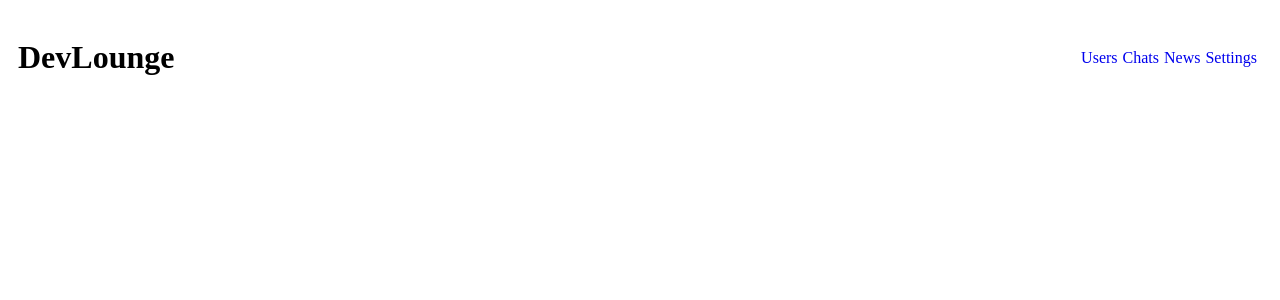
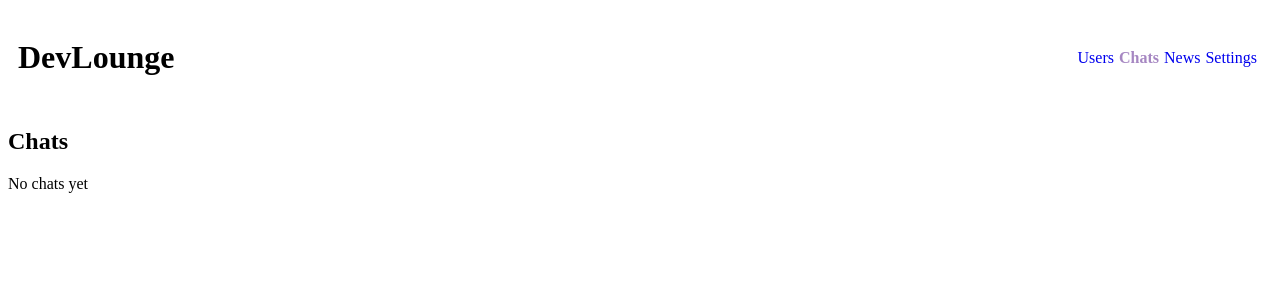
Before and after one commit to SoslanMorgoev/devlounge, a React (Vite) app: page /chats in a window 1280 px wide. Shown: the top 300 px of the page. Built offline with nearby package versions, Linux system fonts and the light colour scheme.

Commit message:
Add chats list page

```diff
--- a/src/App.tsx
+++ b/src/App.tsx
@@ -3,6 +3,7 @@ import MembersPage from "./pages/MembersPage";
 import ProfilePage from "./pages/ProfilePage";
 import ChatPage from "./pages/ChatPage";
 import { Header } from "./components/Header";
+import { ChatsPage } from "./pages/ChatsPage";
 
 function App() {
   return (
@@ -13,6 +14,7 @@ function App() {
           <Route path="/" element={<MembersPage />} />
           <Route path="/profile/:id" element={<ProfilePage />} />
           <Route path="/chat/:id" element={<ChatPage />} />
+          <Route path="/chats" element={<ChatsPage />} />
         </Routes>
       </main>
 
--- a/src/components/Header.tsx
+++ b/src/components/Header.tsx
@@ -8,7 +8,7 @@ export function Header() {
                 <nav>
                     <ul className="navigationList">
                         <li><NavLink to="/">Users</NavLink></li>
-                        <li><NavLink to="/">Chats</NavLink></li>
+                        <li><NavLink to="/chats">Chats</NavLink></li>
                         <li><NavLink to="/">News</NavLink></li>
                         <li><NavLink to="/">Settings</NavLink></li>
 
--- a/src/index.css
+++ b/src/index.css
@@ -62,6 +62,6 @@
   text-decoration: none;
 }
 .active {
-  color: rgb(124, 24, 217);
+  color: rgba(68, 4, 128, 0.479);
   font-weight: bold;
 }
--- /dev/null
+++ b/src/pages/ChatsPage.tsx
@@ -0,0 +1,29 @@
+import { Link } from "react-router";
+import { users } from "../data/users";
+import { useChatStore } from "../store/chatStore";
+
+export function ChatsPage() {
+    const messages = useChatStore((state) => state.messages);
+
+    const chatIds = [...new Set(messages.map(m => m.userId))];
+
+    const chatUsers = users.filter(user => chatIds.includes(user.id));
+
+    console.log("chto tam za chat", chatUsers);
+    return (
+        <div>
+            <h2>Chats</h2>
+            {!chatUsers.length && <p>No chats yet</p>}
+            <ul>
+                {chatUsers.map(user => {
+                    const lastMessage = messages.filter(m => m.userId === user.id).at(-1);
+                    return (
+                        <li key={user.id}>
+                            <Link to={`/chat/${user.id}`}>{user.name} — {lastMessage?.text}</Link>
+                        </li>
+                    );
+                })}
+            </ul>
+        </div>
+    );
+}
```
